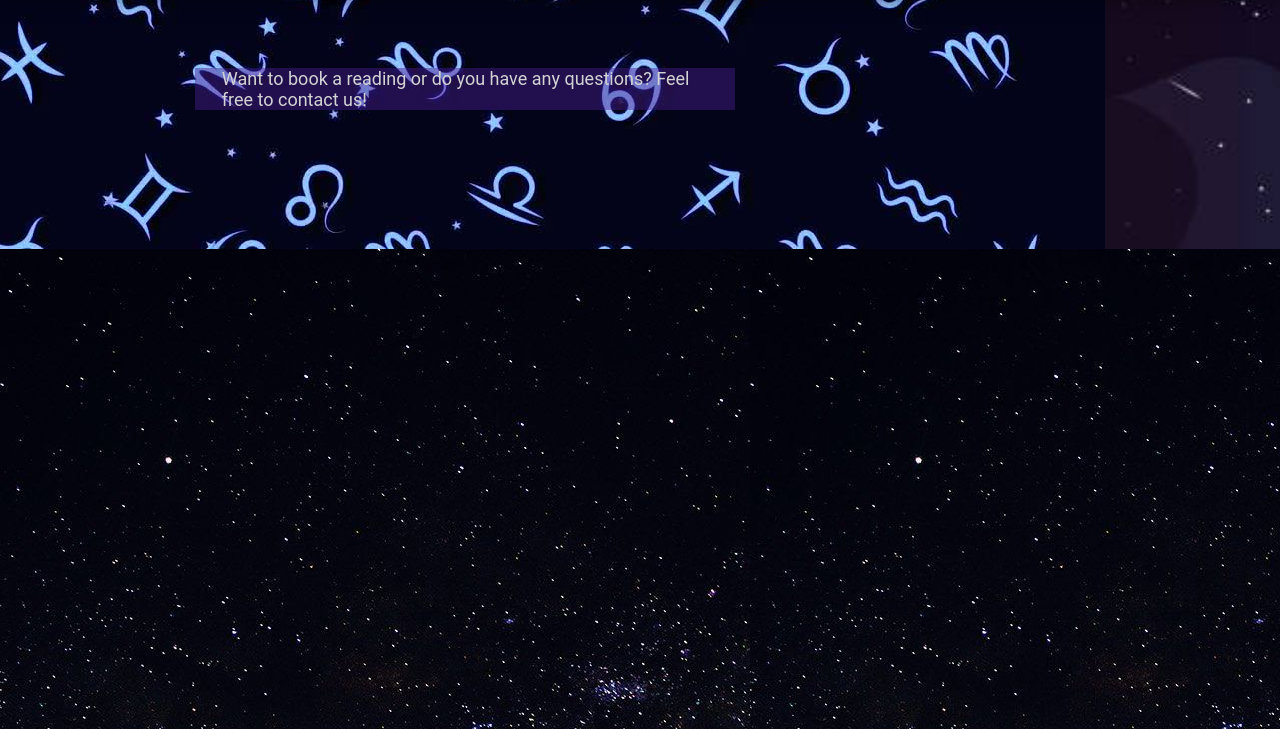
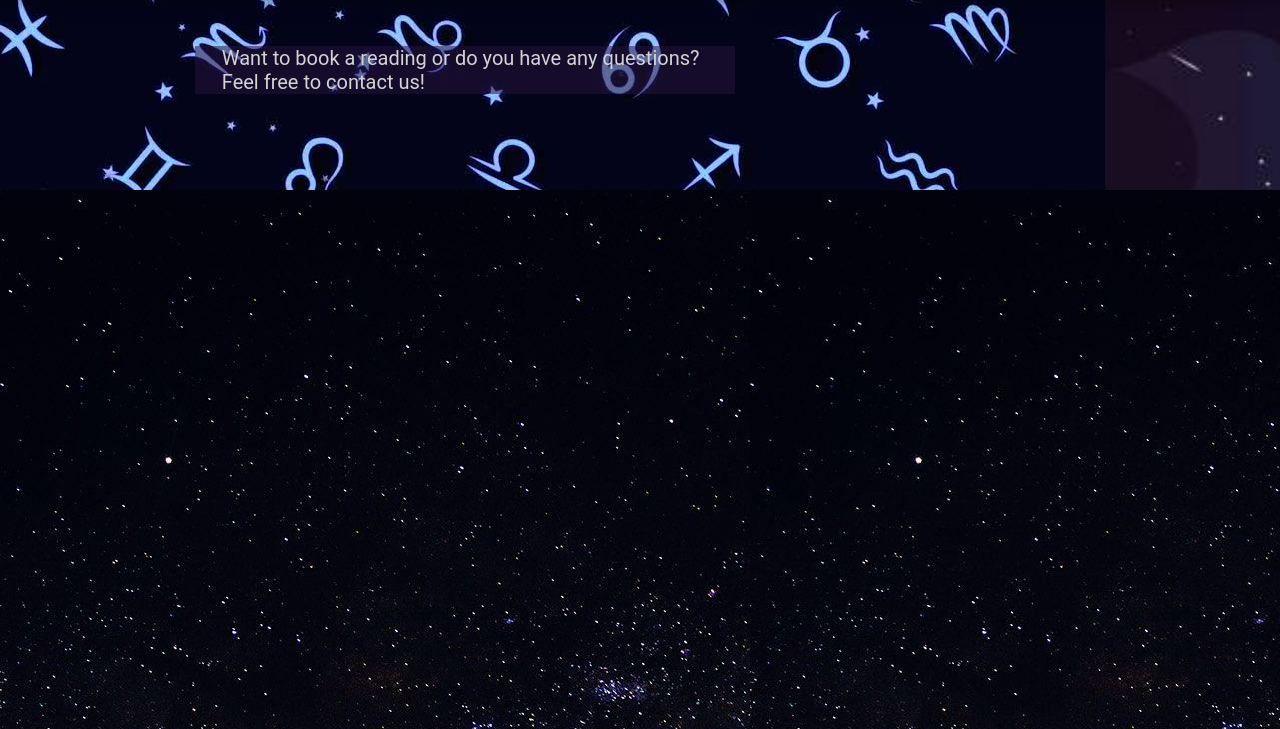
Before and after one commit to 334648/project2, a plain HTML site: page contact.html in a window 1280 px wide. Shown: the part 71-800 px from the top of the page. Drawn offline with Linux system fonts and the light colour scheme; grey boxes are pictures that could not be loaded; a web font is replaced by a local one.

Commit message:
begin aan contact

```diff
--- a/contact.html
+++ b/contact.html
@@ -28,8 +28,9 @@
             </ul>
         </nav>
     </header>
+
     <body background="backgroundimg.jpg">
-
+    <br>
         <div id="masthead">
             <div class="slider-item active">
                 <img src="img/pre.jpg" alt="">
@@ -44,10 +45,35 @@
                 </div>
             </div>
             <div class="slider-item">
-                <img src="img/4912897.jpg" alt="">
+                <img src="img/nebula-blue-space-1x-3840x2400.jpg" alt="">
                 <div class="slider-content">
                     <span>Want to book a reading or do you have any questions? Feel free to contact us!</span>
                 </div>
+
+
+
+
+
+
+
+
+
+
+
+
+
+
+
+
+
+
+
+
+
+
+
+
+
 
                 <script>
 
@@ -69,6 +95,10 @@
                           },800);
                         }
                     </script>
+
+
+
+
 </body>
 
 </html>
--- a/style.css
+++ b/style.css
@@ -252,7 +252,7 @@ body {
     top: 0;
     left: 0;
     width: 100vw;
-    height: 40vh;
+    height: 30vh;
     overflow: hidden;
 
    }
@@ -290,7 +290,7 @@ body {
        position: relative;
        width: 30rem;
        padding: 0 1.5rem;
-       background-color: rgba(69, 29, 143, 0.452);
+       background-color: rgba(39, 21, 63, 0.514);
        z-index: 2;
    }
 
@@ -301,4 +301,5 @@ body {
 
    span{
        color:lightgray;
+       font-size: 20px;
    }
```
Also changed, not shown: img/inline_image_preview.jpg (added), 1 other file.
